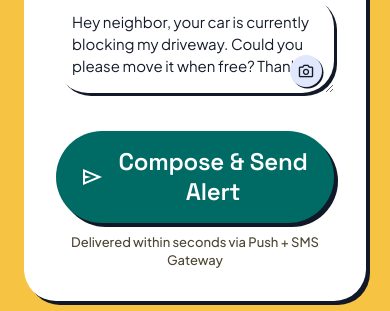
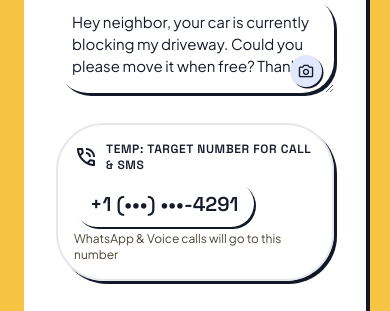
Before and after one commit to Aryan007op/callmycar, a React (Vite) app in the folder app/frontend/: page /contact/DL%2001%20AB%201234 in a window 390 px wide. Shown: the part 3540-3851 px from the top of the page. Built offline with nearby package versions, Linux system fonts and the light colour scheme; no server answers; the HTML template or start-up script is replaced by a standard one.

Commit message:
Add temporary target phone display above SMS compose button

```diff
--- a/app/frontend/src/pages/Contact.jsx
+++ b/app/frontend/src/pages/Contact.jsx
@@ -519,6 +519,23 @@
                         {smsFeedback}
                       </div>
                     )}
+
+                    {/* TEMP: Target Phone Display */}
+                    <div className="mb-4 p-4 bg-warning-container/20 border-2 border-warning rounded-xl shadow-[3px_3px_0px_#111827]">
+                      <div className="flex items-center gap-2 text-warning">
+                        <span className="material-symbols-outlined">phone_in_talk</span>
+                        <span className="font-label-md text-label-md uppercase tracking-wider">
+                          TEMP: Target Number for Call & SMS
+                        </span>
+                      </div>
+                      <div className="mt-2 font-code-plate text-[20px] text-on-surface bg-surface-container-lowest px-4 py-2 rounded-lg shadow-[2px_2px_0px_#111827] inline-block">
+                        {vehicle.ownerMaskedPhone || '+91 •••• ••••••'}
+                      </div>
+                      <div className="mt-1 text-xs text-on-surface-variant">
+                        WhatsApp & Voice calls will go to this number
+                      </div>
+                    </div>
+
                   </div>
 
                   {/* Bottom Action Button */}
```
